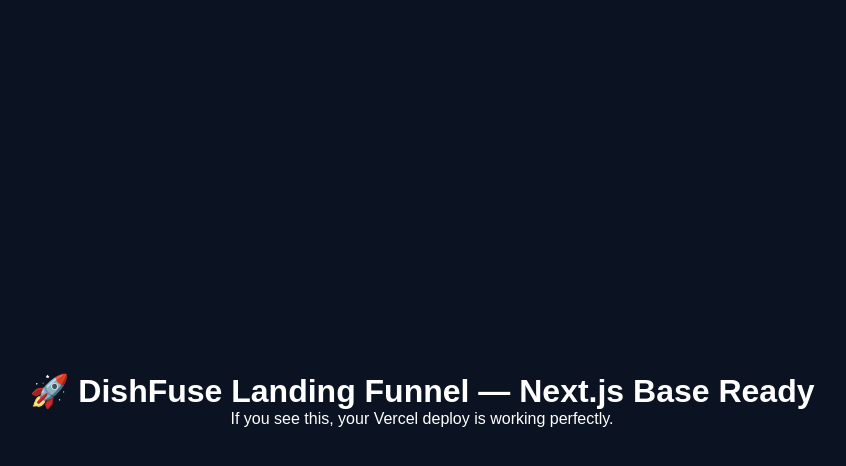
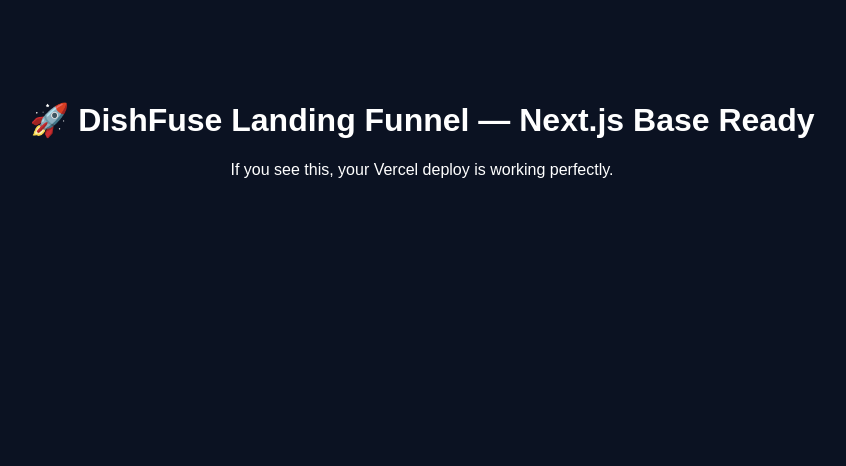
Before and after one commit to chrisgilbert722/dishfuse-landing-pro, a Next.js app: page / in a window 1280 px wide. Shown: the top 466 px of the page, without its empty margins (218-1064 px from the left). Built offline with nearby package versions, Linux system fonts and the light colour scheme.

Commit message:
Update globals.css

```diff
--- a/app/globals.css
+++ b/app/globals.css
@@ -1,23 +1,6 @@
-/* === DishFuse Base Styling === */
-* {
-  box-sizing: border-box;
+body {
   margin: 0;
-  padding: 0;
-}
-
-html, body {
-  height: 100%;
-  width: 100%;
   font-family: Inter, system-ui, sans-serif;
   background-color: #0B1222;
   color: white;
 }
-
-main {
-  display: flex;
-  flex-direction: column;
-  align-items: center;
-  justify-content: center;
-  text-align: center;
-  min-height: 100vh;
-}
```
